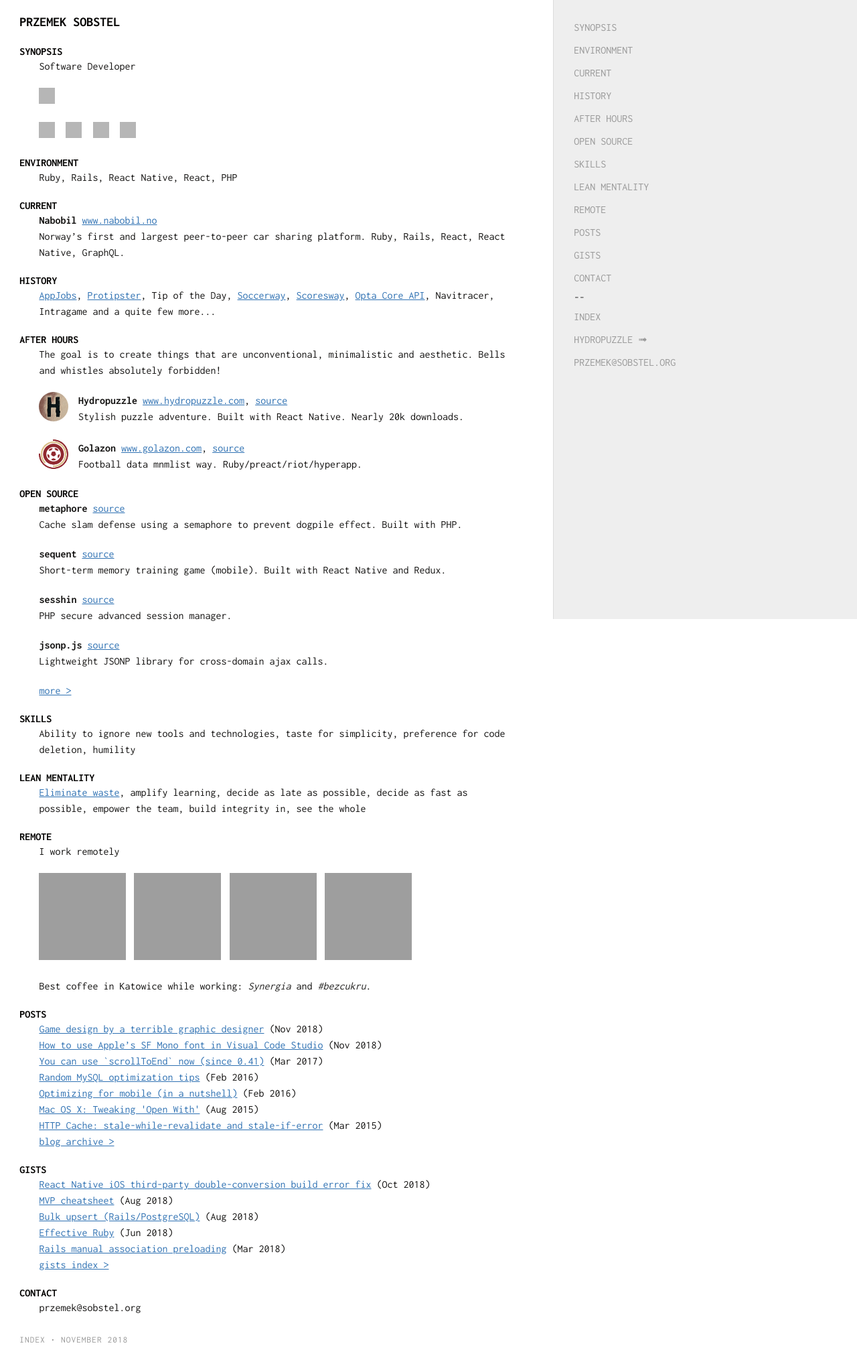
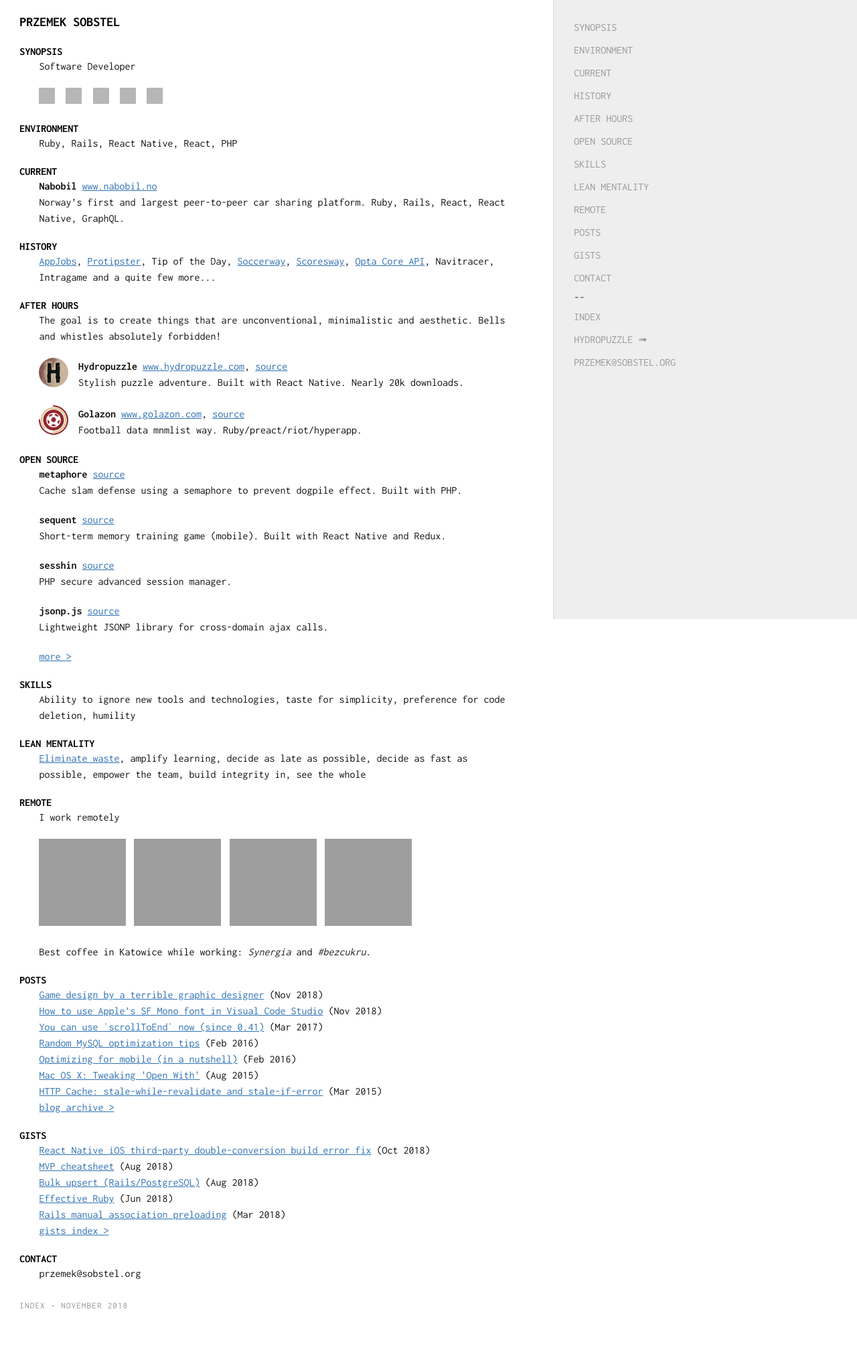
Before and after one commit to sobstel/sobstel.github.com, a Jekyll site: the page built from index.html, in a window 1280 px wide. Shown: the whole page at 67% size. Built offline with Jekyll 4.4.1, drawn with Linux system fonts in a browser that asks for light colours; after the commit the page ends 1979 px from its top, so only the background shows below that; grey boxes are pictures that could not be loaded.

```diff
--- a/index.html
+++ b/index.html
@@ -31,6 +31,18 @@
 
 <p><a href="https://github.com/sobstel/" class="icon" target="_blank">
   <img src="https://unpkg.com/simple-icons@latest/icons/github.svg" />
+</a>
+<a href="https://stackoverflow.com/users/219272/sobstel" class="icon" target="_blank">
+  <img src="https://unpkg.com/simple-icons@latest/icons/stackoverflow.svg" />
+</a>
+<a href="https://twitter.com/sobstel" class="icon" target="_blank">
+  <img src="https://unpkg.com/simple-icons@latest/icons/twitter.svg" />
+</a>
+<a href="https://medium.com/@sobstel" class="icon" target="_blank">
+  <img src="https://unpkg.com/simple-icons@latest/icons/medium.svg" />
+</a>
+<a href="https://www.linkedin.com/in/sobstel/" class="icon" target="_blank">
+  <img src="https://unpkg.com/simple-icons@latest/icons/linkedin.svg" />
 </a></p>
 
 <!--
@@ -45,19 +57,6 @@
 </a>
 -->
 
-
-<p><a href="https://stackoverflow.com/users/219272/sobstel" class="icon" target="_blank">
-  <img src="https://unpkg.com/simple-icons@latest/icons/stackoverflow.svg" />
-</a>
-<a href="https://twitter.com/sobstel" class="icon" target="_blank">
-  <img src="https://unpkg.com/simple-icons@latest/icons/twitter.svg" />
-</a>
-<a href="https://medium.com/@sobstel" class="icon" target="_blank">
-  <img src="https://unpkg.com/simple-icons@latest/icons/medium.svg" />
-</a>
-<a href="https://www.linkedin.com/in/sobstel/" class="icon" target="_blank">
-  <img src="https://unpkg.com/simple-icons@latest/icons/linkedin.svg" />
-</a></p>
 
 <h2 id="ENVIRONMENT">ENVIRONMENT</h2>
 
```
Also changed, not shown: 1 other file.
